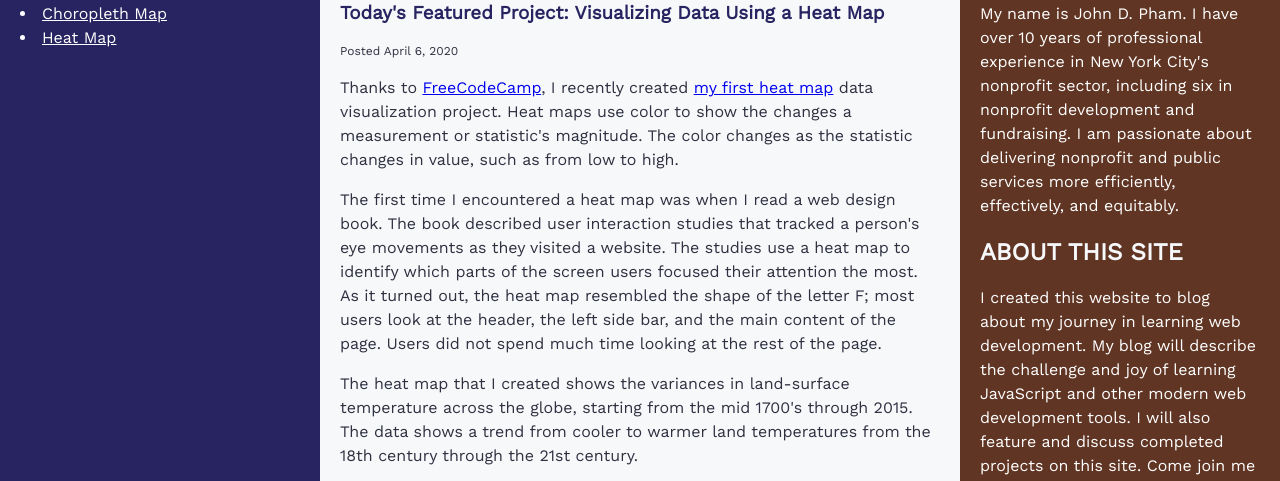
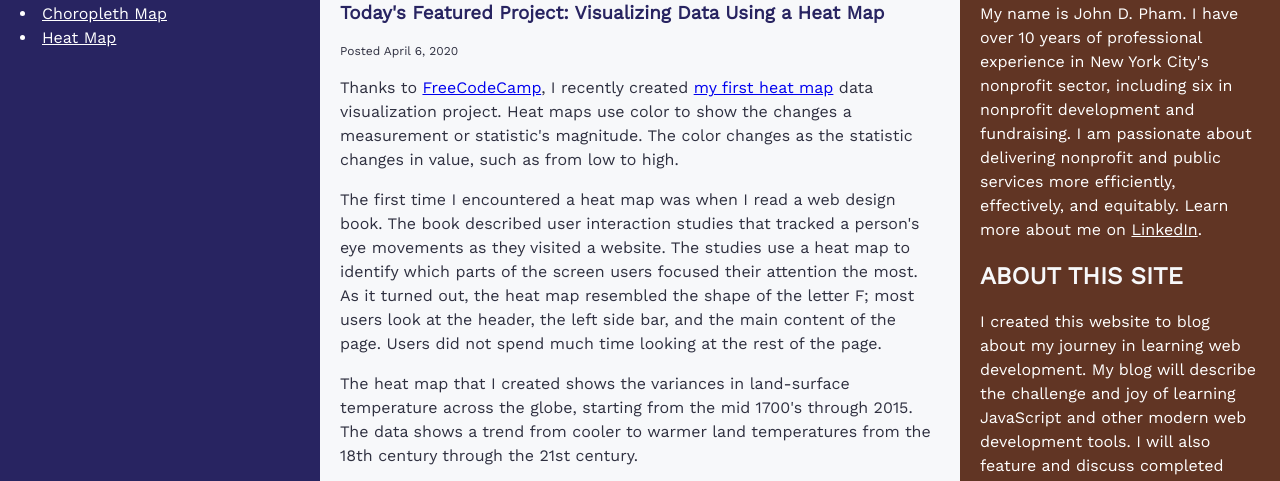
Before and after one commit to johnpham0527/blog, a PHP site: page / in a window 1280 px wide. Shown: the part 207-688 px from the top of the page. Run offline with PHP 8.4, Linux system fonts and the light colour scheme.

Commit message:
Link back to my LinkedIn profile

```diff
--- a/index.php
+++ b/index.php
@@ -61,7 +61,8 @@
         <h2>About Me</h2>
         <section>
           <p>My name is John D. Pham. I have over 10 years of professional experience in New York City's nonprofit sector, including six in nonprofit development and fundraising.
-          I am passionate about delivering nonprofit and public services more efficiently, effectively, and equitably.</p>
+          I am passionate about delivering nonprofit and public services more efficiently, effectively, and equitably.
+          Learn more about me on <a href="https://www.linkedin.com/in/johndpham/">LinkedIn</a>.</p>
         </section>
         <h2>About This Site</h2>
         <p>I created this website to blog about my journey in learning web development.
--- a/updates/index.php
+++ b/updates/index.php
@@ -84,7 +84,8 @@
         <h2>About Me</h2>
         <section>
           <p>My name is John D. Pham. I have over 10 years of professional experience in New York City's nonprofit sector, including six in nonprofit development and fundraising.
-          I am passionate about delivering nonprofit and public services more efficiently, effectively, and equitably.</p>
+          I am passionate about delivering nonprofit and public services more efficiently, effectively, and equitably.
+          Learn more about me on <a href="https://www.linkedin.com/in/johndpham/">LinkedIn</a>.</p>
         </section>
         <h2>About This Site</h2>
         <p>I created this website to blog about my journey in learning web development.
```
